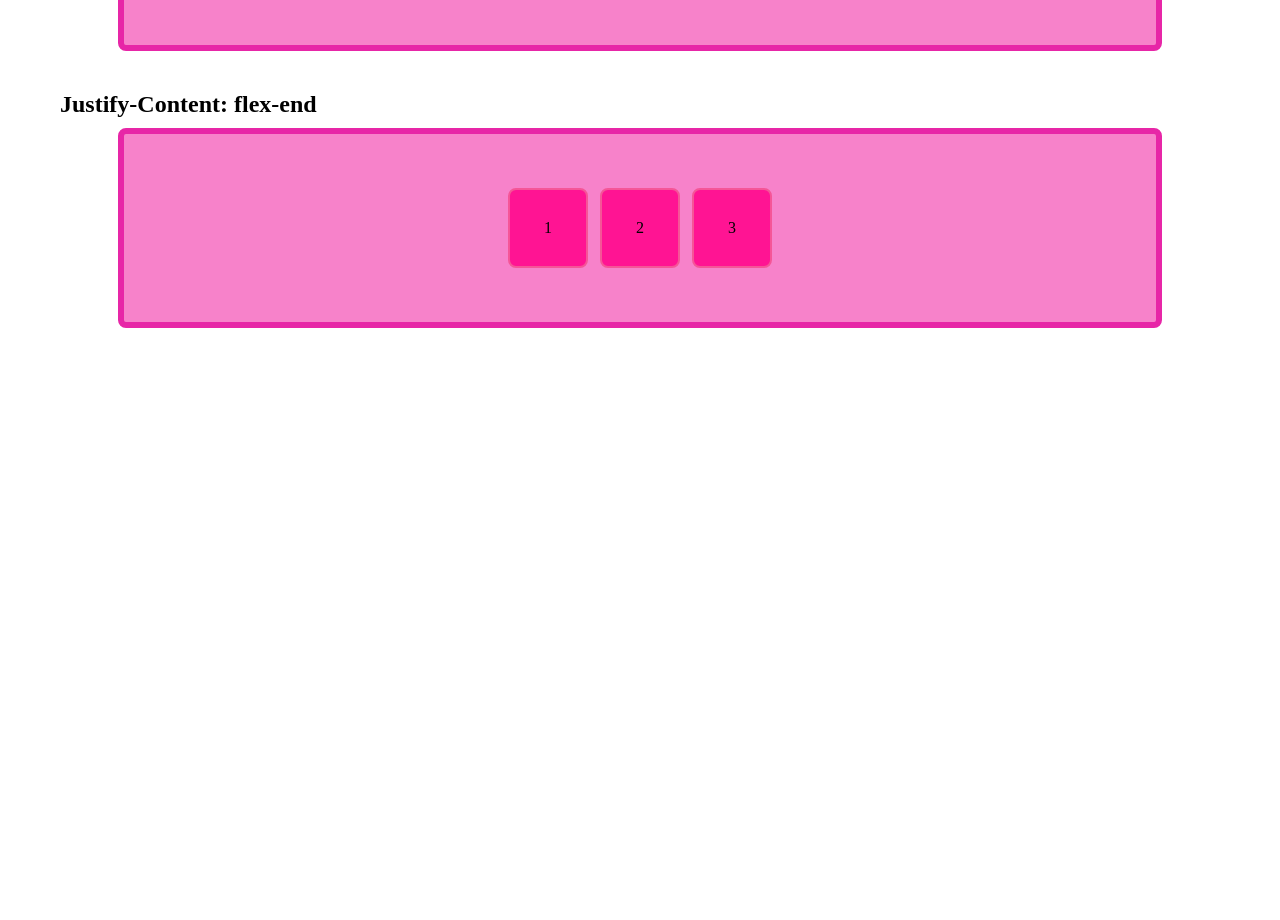
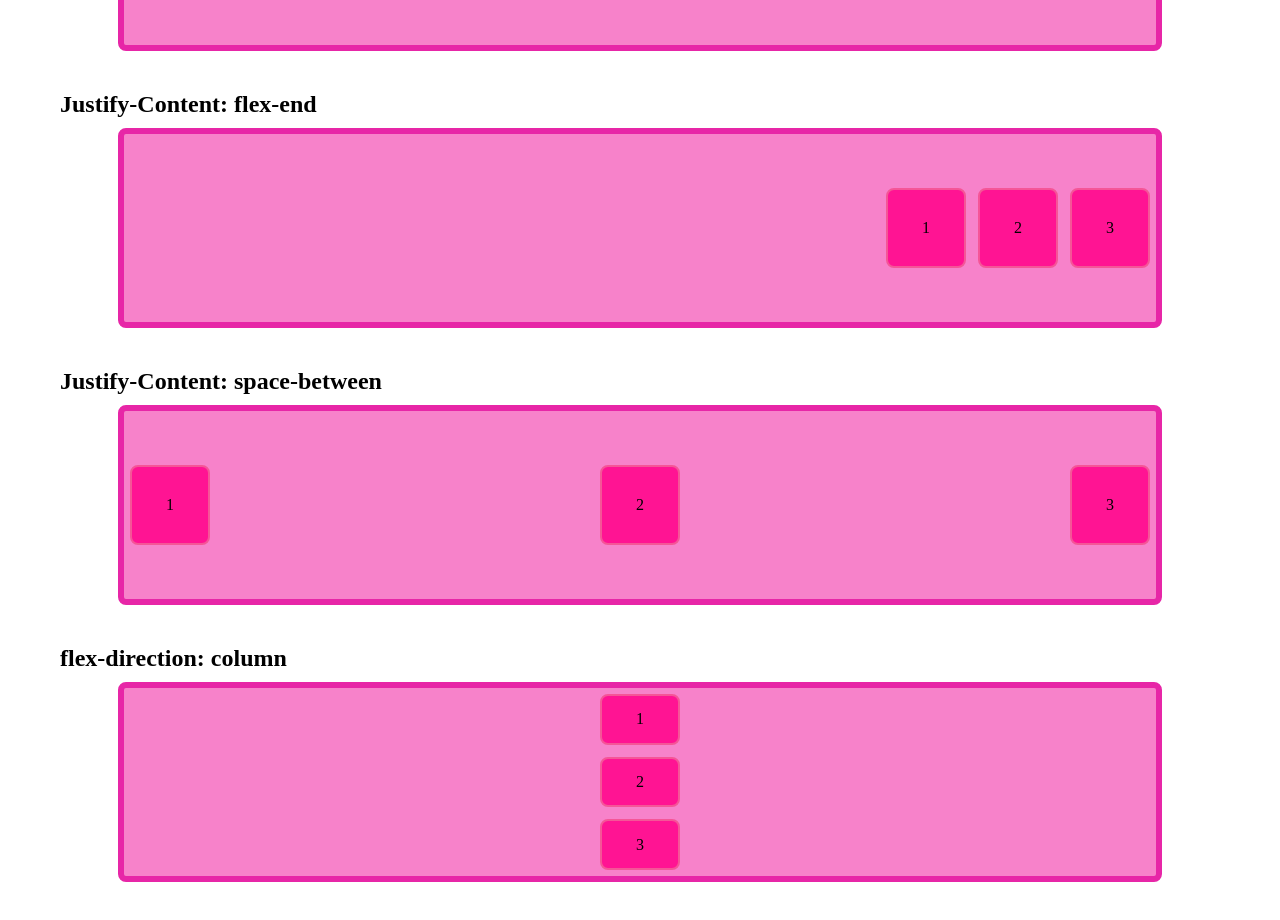
Before and after one commit to julia-anjos968/progresso-html, a plain HTML site: page index.html in a window 1280 px wide. Shown: the part 560-1480 px from the top of the page. Before the commit the page ends 988 px from the top, so only its background shows below. Drawn offline with Linux system fonts and the light colour scheme; a web font is replaced by a local one.

Commit message:
feat: cria as seções justify-between e justify-column

```diff
--- a/assets/styles/index.css
+++ b/assets/styles/index.css
@@ -46,6 +46,14 @@ h2 {
     justify-content: center;
 }
 
-flex-end {
-    justify-content: center;
+.justify-end {
+    justify-content: flex-end;
 }
+
+.justify-between {
+    justify-content: space-between;
+}
+
+.flex-column {
+    flex-direction: column;
+}
--- a/index.html
+++ b/index.html
@@ -32,7 +32,27 @@
     <section>
         <h2>Justify-Content: flex-end</h2>
 
-        <div class="flex-container justify-center">
+        <div class="flex-container justify-end">
+            <div class="flex-item">1</div>
+            <div class="flex-item">2</div>
+            <div class="flex-item">3</div>
+        </div>
+    </section>
+
+    <section>
+        <h2>Justify-Content: space-between</h2>
+
+        <div class="flex-container justify-between">
+            <div class="flex-item">1</div>
+            <div class="flex-item">2</div>
+            <div class="flex-item">3</div>
+        </div>
+    </section>
+
+    <section>
+        <h2>flex-direction: column</h2>
+
+        <div class="flex-container flex-column">
             <div class="flex-item">1</div>
             <div class="flex-item">2</div>
             <div class="flex-item">3</div>
```
